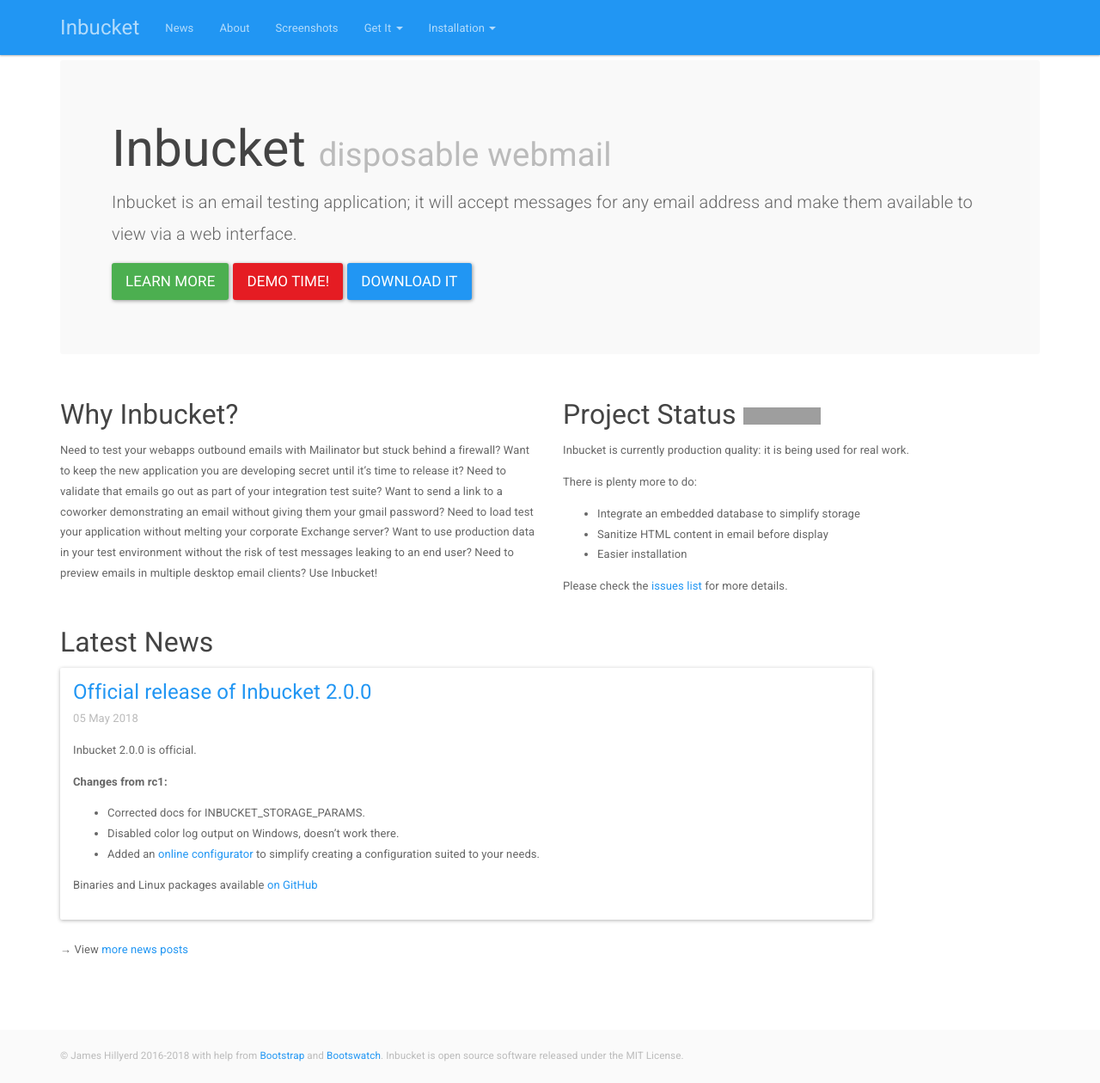
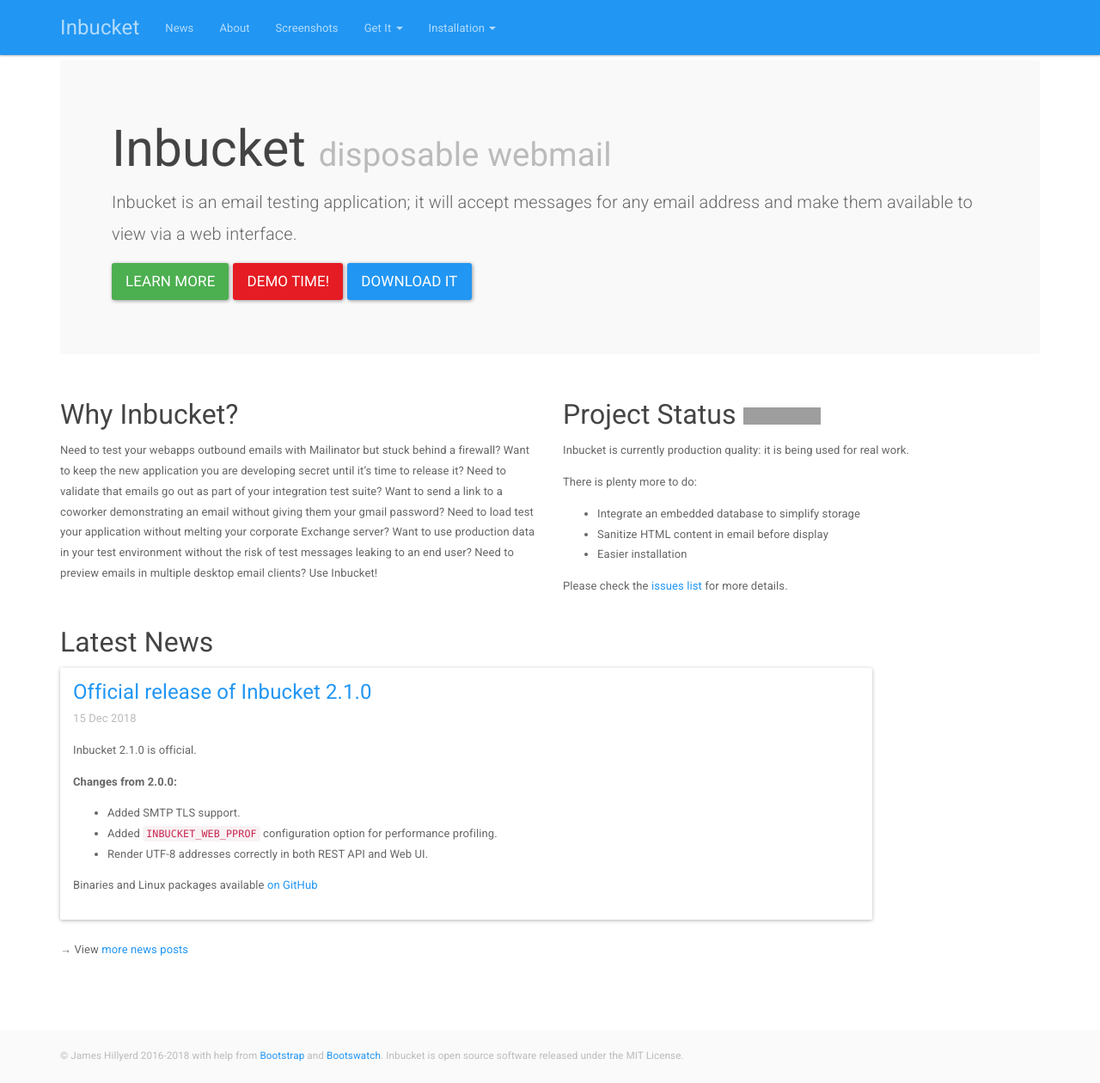
Before and after one commit to inbucket/inbucket.org, a Jekyll site: the page built from index.html, in a window 1280 px wide and 1260 px high. Shown: the whole window at 86% size. Built offline with Jekyll 4.4.1, drawn with Linux system fonts in a browser that asks for light colours; comment, search, counter and statistics services are not loaded; grey boxes are pictures that could not be loaded.

Commit message:
release 2.1.0

```diff
--- a/_config.yml
+++ b/_config.yml
@@ -27,7 +27,7 @@
 paginate_path: "news/page:num"
 
 # Binaries
-binary_versions: ["1.3.0", "1.3.1", "2.0.0-rc1", "2.0.0"]
+binary_versions: ["1.3.0", "1.3.1", "2.0.0", "2.1.0"]
 binary_base: https://github.com/jhillyerd/inbucket/releases/download
 binary_platforms:
   - label: "Apple Mac"
--- /dev/null
+++ b/news/_posts/2018-12-15-twoonezero.md
@@ -0,0 +1,15 @@
+---
+title: Official release of Inbucket 2.1.0
+layout: post
+---
+
+Inbucket 2.1.0 is official.
+
+**Changes from 2.0.0:**
+
+- Added SMTP TLS support.
+- Added `INBUCKET_WEB_PPROF` configuration option for performance profiling.
+- Render UTF-8 addresses correctly in both REST API and Web UI.
+
+Binaries and Linux packages available [on GitHub](
+https://github.com/jhillyerd/inbucket/releases/tag/v2.1.0)
```
